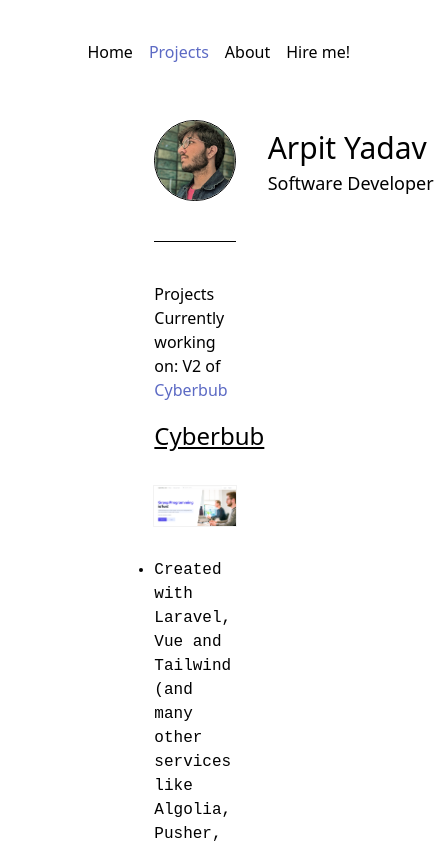
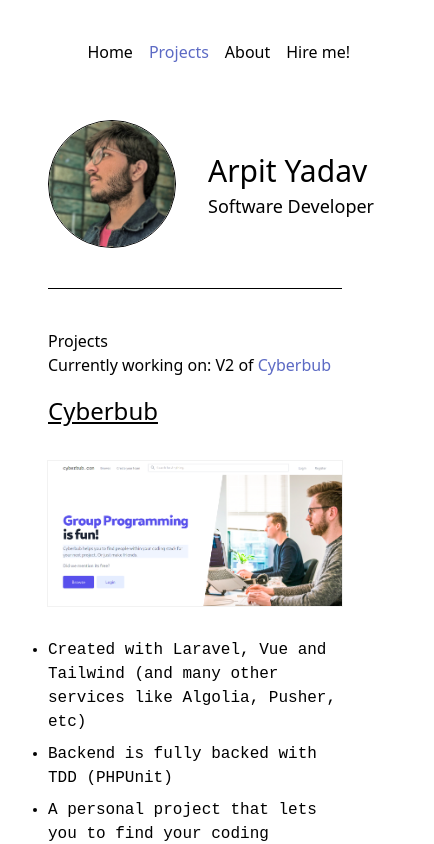
Before and after one commit to Arpityadav/personal-site, a Nuxt app: page /projects in a window 390 px wide. Shown: the top 844 px of the page, 434 px wide, since content can reach past the window. Built offline with nearby package versions, Linux system fonts and the light colour scheme.

Commit message:
Fixed design on mobile

```diff
--- a/layouts/default.vue
+++ b/layouts/default.vue
@@ -6,11 +6,11 @@
                     <NuxtLink to="/" class="">Home</NuxtLink>
                     <NuxtLink to="/projects" class="mx-4">Projects</NuxtLink>
                     <NuxtLink to="/about" class="mr-4">About</NuxtLink>
-                    <a href="mailto:hey_arpit@outlook.com">Hire me!</a>
+                    <a target="_top" href="mailto:hey_arpit@outlook.com">Hire me!</a>
                 </div>
             </nav>
-            <div class="grid grid-cols-11 gap-0 mb-10 mt-12">
-                <div class="col-start-4 col-end-9 mx-12">
+            <div class="md:grid md:grid-cols-11 gap-0 mb-10 mt-12">
+                <div class="md:col-start-4 md:col-end-9 mx-12">
                     <div class="border-b flex pb-10">
                         <img src="~/assets/me.jpeg" alt="" class="border rounded-full w-32">
                         <div class="flex flex-col items-start justify-center ml-8">
--- /dev/null
+++ b/layouts/html.html
@@ -0,0 +1 @@
+html
--- a/nuxt.config.js
+++ b/nuxt.config.js
@@ -7,7 +7,7 @@
 
   // Global page headers (https://go.nuxtjs.dev/config-head)
   head: {
-    title: 'personal-site',
+    title: 'Arpit Yadav',
     meta: [
       {charset: 'utf-8'},
       {name: 'viewport', content: 'width=device-width, initial-scale=1'},
--- a/pages/about.vue
+++ b/pages/about.vue
@@ -1,6 +1,6 @@
 <template>
-    <div class="grid grid-cols-11 gap-0">
-        <div class="col-start-4 col-end-9 mx-12">
+    <div class="md:grid md:grid-cols-11 md:gap-0">
+        <div class="md:col-start-4 md:col-end-9 mx-12">
             <p class="text-gray-800 text-lg mono mb-4">Hey, I’m an independent web & software developer from Noida, India. I work primarily with <span class="text-primary">Laravel</span> and <span class="text-primary">Vue.JS</span>. I'm available on freelance basis.</p>
             <p>Download Resume: <a class="text-primary" href="/resume_upload.doc" target="_blank">Resume.doc</a></p>
             <p>My <a href="https://www.github.com/arpityadav" target="_blank" class="text-primary">Github</a></p>
--- a/pages/index.vue
+++ b/pages/index.vue
@@ -1,6 +1,6 @@
 <template>
-    <div class="grid grid-cols-11 gap-0">
-        <div class="col-start-4 col-end-9 mx-12">
+    <div class="md:grid md:grid-cols-11 md:gap-0">
+        <div class="md:col-start-4 md:col-end-9 mx-12">
             <p class="text-gray-800 text-lg mono">Hey, I’m an independent web & software developer from Noida, India. I work primarily with <span class="text-primary"><a href="https://laravel.com" target="_blank">Laravel</a></span> and <span class="text-primary"><a href="https://vuejs.org" target="_blank">Vue.JS</a></span>.</p>
             <p class="text-gray-800 text-lg mono mt-6 ">Have a look through some of my <span class="text-primary"><NuxtLink to="/projects">projects</NuxtLink></span>. Need help with an upcoming project or application? Learn a bit more <span class="text-primary"><NuxtLink to="/about">about me</NuxtLink></span> and then consider <span class="text-primary"><a href="mailto:hey_arpit@outlook.com">hiring me</a></span>.</p>
         </div>
--- a/pages/projects.vue
+++ b/pages/projects.vue
@@ -1,6 +1,6 @@
 <template>
-    <div class="grid grid-cols-11 gap-0">
-            <div class="col-start-4 col-end-9 mx-12">
+    <div class="md:grid md:grid-cols-11 md:gap-0">
+            <div class="md:col-start-4 md:col-end-9 mx-12">
                 <h3>Projects</h3>
                 <p>Currently working on: V2 of <a href="#cyberbub" class="text-primary">Cyberbub</a></p>
 
```
